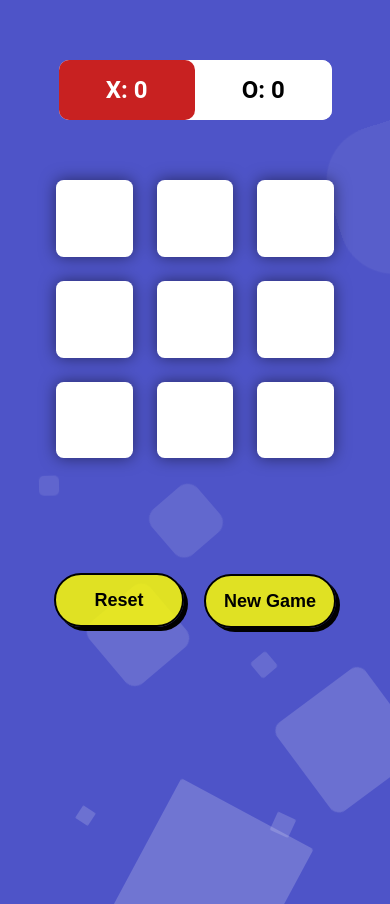
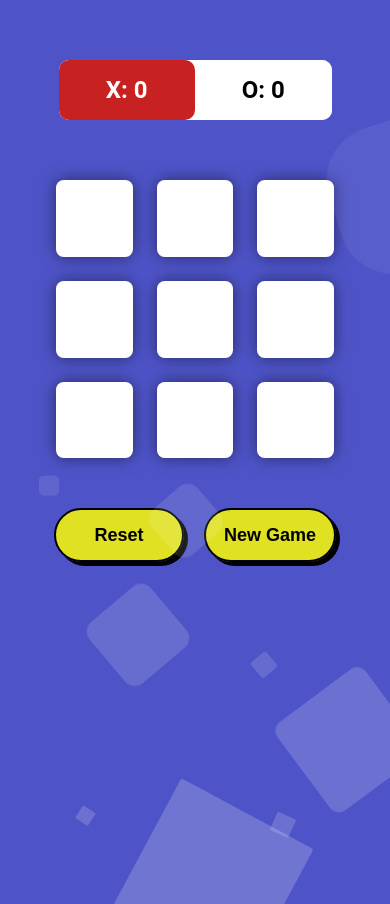
Before and after one commit to Taoo111/tic-tac-toe, a React (Create React App) app: page / in a window 390 px wide. After the commit the page ends 844 px from the top, so only its background shows below. Built offline with nearby package versions, Linux system fonts and the light colour scheme.

Commit message:
Fixed bugs with buttons visibility on lower resolutions

```diff
--- a/src/App.css
+++ b/src/App.css
@@ -5,12 +5,11 @@
 }
 
 body {
-  background-color: #DEE1EC;
   font-family: "Oswald", "Roboto", sans-serif;
   background: #4e54c8;
   background: -webkit-linear-gradient(to left, #8f94fb, #4e54c8);
   width: 100%;
-  height:100vh;
+  height:100%;
   overflow-x: hidden;
 }
 
@@ -28,7 +27,7 @@ body {
     width: 100%;
     height: 100%;
     overflow: hidden;
-    z-index: -1;
+
 }
 
 .circles li{
--- a/src/App.js
+++ b/src/App.js
@@ -81,7 +81,6 @@ function App() {
   };
   return (
     <div className="App">
-
       <ScoreBoard scoresStatus={scoreStatus} xPlayer={xPlayer} />
       <Board
         board={board}
--- a/src/components/Board.css
+++ b/src/components/Board.css
@@ -12,6 +12,6 @@
 @media (max-width: 550px) {
     .board{
         margin-top: 50px;
-        margin-bottom: 100px;
+        margin-bottom: 50px;
     }
   }
--- a/src/components/Buttons.css
+++ b/src/components/Buttons.css
@@ -1,7 +1,6 @@
 .operation-btn {
     display: block;
     margin: 0 10px;
-    margin-top: 10%;
     background-color: rgba(255, 255, 0, 0.829);
     border: 2px solid #000000;
     border-radius: 30px;
```
Also changed, not shown: src/components/ScoreBoard.css (line endings or trailing spaces).
